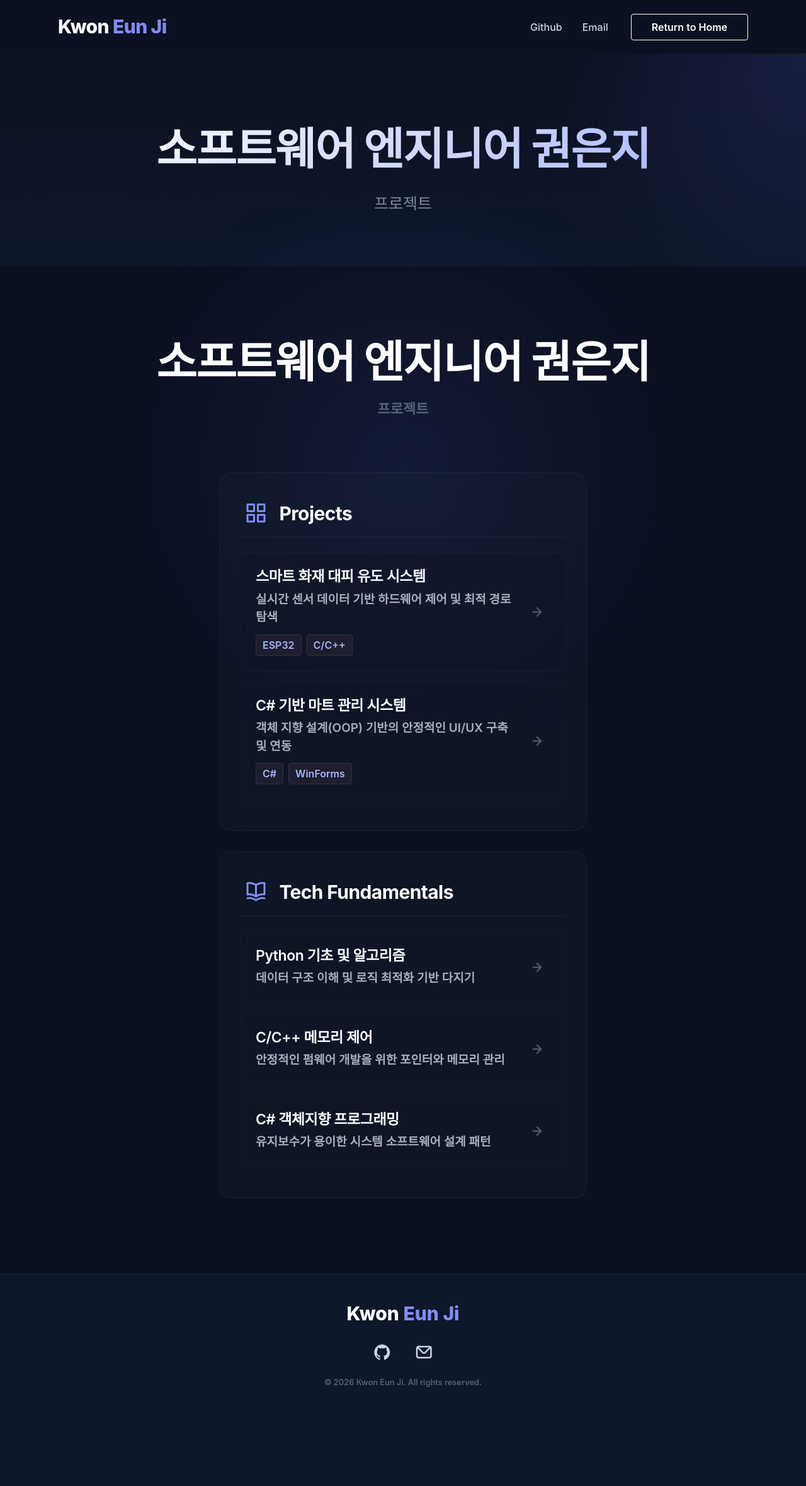
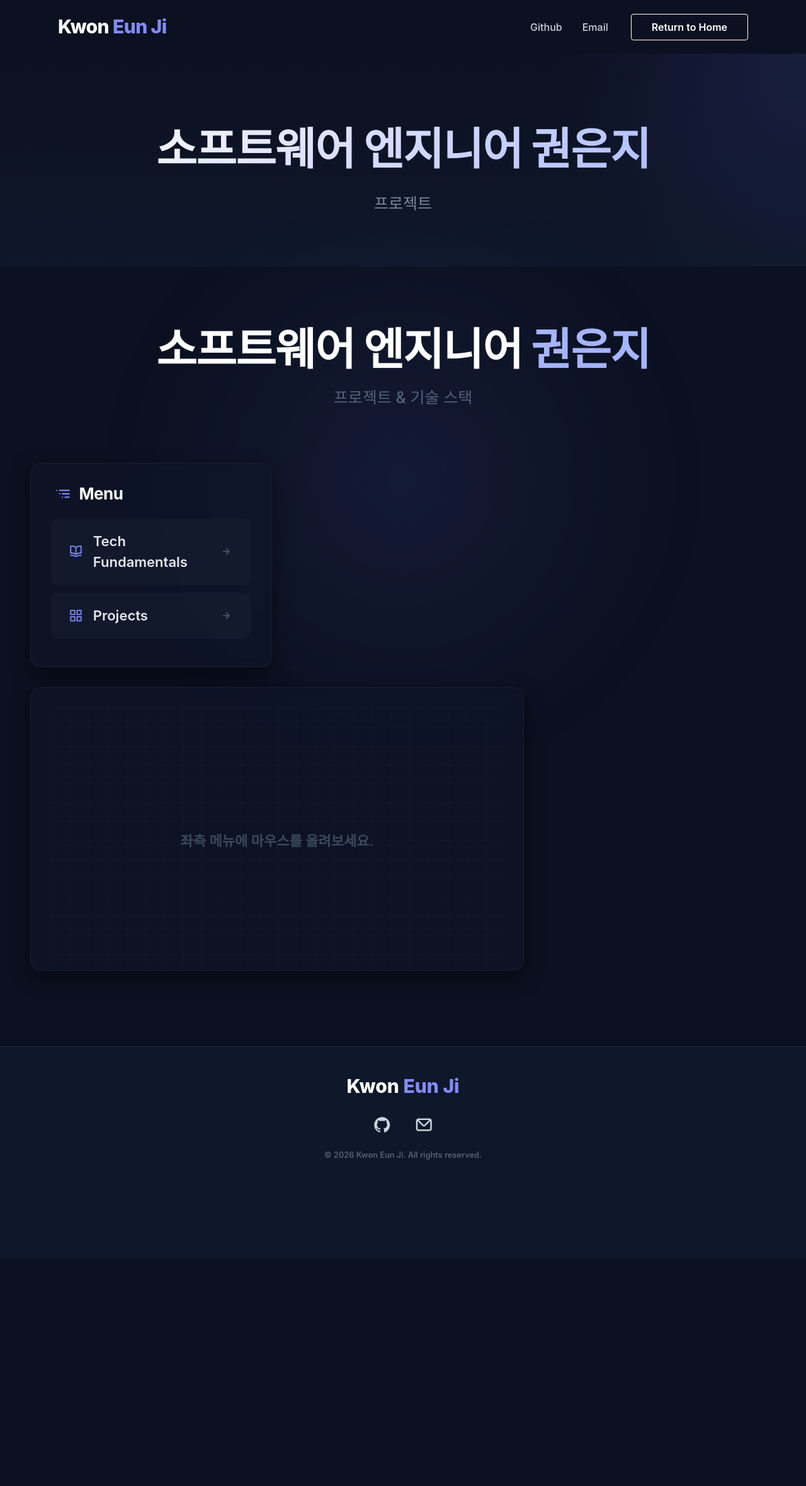
Before and after one commit to eunji021/eunji021.github.io, a Jekyll site: the page built from index.html, in a window 1280 px wide. Shown: the whole page at 63% size. Built offline with Jekyll 4.4.1, drawn with Linux system fonts in a browser that asks for light colours; nearby versions of some CDN libraries; some web fonts are replaced; comment, search, counter and statistics services are not loaded; after the commit the page ends 1998 px from its top, so only the background shows below that.

Commit message:
기존테마1

```diff
--- a/_scss/_premium.scss
+++ b/_scss/_premium.scss
@@ -348,3 +348,149 @@
   display: flex;
   flex-direction: column;
 }
+
+// Modern Dashboard Styles
+.modern-panel {
+  background: rgba(15, 23, 42, 0.6);
+  backdrop-filter: blur(8px);
+  border: 1px solid rgba(255, 255, 255, 0.05);
+  border-radius: 16px;
+  box-shadow: 0 10px 30px rgba(0, 0, 0, 0.5);
+  padding: 32px;
+}
+
+.dash-menu {
+  .menu-item {
+    display: flex;
+    justify-content: space-between;
+    align-items: center;
+    padding: 20px 24px;
+    margin-bottom: 12px;
+    cursor: pointer;
+    border-radius: 12px;
+    transition: all 0.2s;
+    background: rgba(30, 41, 59, 0.3);
+    font-weight: 600;
+    font-size: 1.1rem;
+    color: #e2e8f0;
+
+    .menu-icon { margin-right: 12px; color: #818cf8; }
+    .list-arrow { color: #475569; transition: all 0.2s; }
+
+    &.hovered {
+      background: rgba(30, 41, 59, 0.8);
+      color: #ffffff;
+      box-shadow: 0 4px 12px rgba(0,0,0,0.2);
+      transform: translateX(4px);
+      border: 1px solid rgba(129, 140, 248, 0.3);
+
+      .list-arrow {
+        color: #818cf8;
+        transform: translateX(4px);
+      }
+    }
+  }
+}
+
+.dash-content {
+  .content-view {
+    position: absolute;
+    top: 32px;
+    left: 32px;
+    right: 32px;
+    bottom: 32px;
+    opacity: 0;
+    visibility: hidden;
+    transform: translateX(-30px);
+    transition: all 0.4s cubic-bezier(0.175, 0.885, 0.32, 1.275);
+
+    &.active {
+      opacity: 1;
+      visibility: visible;
+      transform: translateX(0);
+    }
+  }
+
+  #view-default {
+    background-image:
+      linear-gradient(rgba(255,255,255,0.02) 1px, transparent 1px),
+      linear-gradient(90deg, rgba(255,255,255,0.02) 1px, transparent 1px);
+    background-size: 30px 30px;
+    border-radius: 12px;
+    transform: none;
+  }
+
+  .tech-item {
+    padding: 24px;
+    margin-bottom: 16px;
+    background: rgba(30, 41, 59, 0.3);
+    border: 1px solid rgba(255, 255, 255, 0.05);
+    border-radius: 12px;
+    transition: transform 0.2s;
+
+    &:hover {
+      transform: translateY(-2px);
+      border-color: rgba(129, 140, 248, 0.3);
+    }
+
+    h4 {
+      margin: 0 0 8px 0;
+      font-size: 1.15rem;
+      color: #e2e8f0;
+    }
+    p {
+      margin: 0;
+      color: #94a3b8;
+    }
+  }
+
+  .project-cards-container {
+    display: grid;
+    grid-template-columns: 1fr;
+    gap: 16px;
+  }
+
+  .dash-card {
+    display: block;
+    padding: 24px;
+    background: rgba(30, 41, 59, 0.4);
+    border: 1px solid rgba(255, 255, 255, 0.05);
+    border-radius: 12px;
+    text-decoration: none;
+    transition: all 0.3s cubic-bezier(0.4, 0, 0.2, 1);
+
+    &:hover {
+      background: rgba(30, 41, 59, 0.8);
+      border-color: rgba(129, 140, 248, 0.5);
+      transform: translateY(-4px);
+      box-shadow: 0 10px 20px -5px rgba(0, 0, 0, 0.3);
+    }
+
+    .list-title {
+      color: #e2e8f0;
+      margin: 0 0 8px 0;
+      font-size: 1.15rem;
+    }
+
+    .list-desc {
+      color: #94a3b8;
+      font-size: 0.95rem;
+      margin-bottom: 16px;
+    }
+
+    .tech-badges {
+      display: flex;
+      gap: 8px;
+    }
+
+    .badge-pill {
+      background: rgba(99, 102, 241, 0.2) !important;
+      color: #a5b4fc !important;
+      padding: 4px 12px !important;
+      border-radius: 20px !important;
+      font-size: 0.85rem !important;
+      font-weight: 500 !important;
+      border: 1px solid rgba(99, 102, 241, 0.3) !important;
+    }
+  }
+}
--- a/index.html
+++ b/index.html
@@ -12,77 +12,97 @@
   <div class="container" style="max-width: 1200px !important; width: 95% !important; position: relative; z-index: 2;">
 
     <!-- Hero Section -->
-    <div class="dash-hero" style="text-align: center; padding: 100px 0 60px;">
-      <h1 class="hero-title" style="font-size: 3.5rem; margin-bottom: 16px; font-weight: 800; color: #fff; letter-spacing: -0.02em;">소프트웨어 엔지니어 권은지</h1>
-      <p class="hero-subtitle" style="font-size: 1.1rem; color: #64748b; font-weight: 600;">프로젝트</p>
+    <div class="dash-hero" style="text-align: center; padding: 80px 0 60px;">
+      <h1 class="hero-title" style="font-size: 3.5rem; margin-bottom: 16px; font-weight: 800; color: #fff; letter-spacing: -0.02em;">소프트웨어 엔지니어 <span style="color: #a5b4fc;">권은지</span></h1>
+      <p class="hero-subtitle" style="font-size: 1.25rem; color: #64748b; font-weight: 500;">프로젝트 &amp; 기술 스택</p>
     </div>
 
-    <!-- Two-Column Layout -->
-    <div class="columns" style="display: flex; align-items: stretch; gap: 32px; justify-content: center;">
+    <!-- Two-Panel Split Section -->
+    <div class="columns" style="display: flex; align-items: stretch; gap: 32px;">
 
-      <!-- Left Column: Projects -->
-      <div class="column col-6 col-md-12" style="display: flex;">
-        <div class="dashboard-panel" style="width: 100%;">
-          <h3 class="dashboard-title">
-            <i class="uil uil-apps" style="color: #818cf8; margin-right: 12px; font-size: 1.8rem;"></i> Projects
+      <!-- Left Panel: MENU -->
+      <div class="column col-4 col-md-12">
+        <div class="modern-panel dash-menu">
+          <h3 style="color: #fff; font-size: 1.3rem; margin-top: 0; margin-bottom: 24px; display: flex; align-items: center; gap: 8px;">
+            <i class="uil uil-list-ui-alt" style="color: #818cf8;"></i> Menu
           </h3>
+          <ul class="menu-list" style="list-style: none; padding: 0; margin: 0;">
+            <li class="menu-item" id="menu-tech">
+              <div style="display: flex; align-items: center;">
+                <span class="menu-icon"><i class="uil uil-book-open"></i></span> Tech Fundamentals
+              </div>
+              <i class="uil uil-arrow-right list-arrow"></i>
+            </li>
+            <li class="menu-item" id="menu-projects">
+              <div style="display: flex; align-items: center;">
+                <span class="menu-icon"><i class="uil uil-apps"></i></span> Projects
+              </div>
+              <i class="uil uil-arrow-right list-arrow"></i>
+            </li>
+          </ul>
+        </div>
+      </div>
 
-          <a href="{{ site.baseurl }}/embedded-hardware-projects" class="list-item">
+      <!-- Right Panel: CONTENT AREA -->
+      <div class="column col-8 col-md-12">
+        <div class="modern-panel dash-content" id="dash-content-area" style="position: relative; overflow: hidden; height: 100%; min-height: 450px;">
+
+          <!-- Default State (Grid background) -->
+          <div class="content-view active" id="view-default" style="display: flex; align-items: center; justify-content: center; height: 100%;">
+             <p style="color: #475569; font-size: 1.1rem;">좌측 메뉴에 마우스를 올려보세요.</p>
+          </div>
+
+          <!-- Tech Fundamentals View -->
+          <div class="content-view" id="view-tech">
+            <h3 style="margin-top: 0; color: #fff; margin-bottom: 24px; font-weight: 700; display: flex; align-items: center; gap: 8px;">
+              <i class="uil uil-book-open" style="color: #818cf8;"></i> Tech Fundamentals
+            </h3>
+            <div class="tech-item">
+              <h4>Python 기초 및 알고리즘</h4>
+              <p>데이터 구조 이해 및 로직 최적화 기반 다지기</p>
+            </div>
+            <div class="tech-item">
+              <h4>C/C++ 메모리 제어</h4>
+              <p>안정적인 펌웨어 개발을 위한 포인터/메모리 관리</p>
+            </div>
+            <div class="tech-item">
+              <h4>C# 객체지향 프로그래밍</h4>
+              <p>유지보수가 용이한 시스템 소프트웨어 설계</p>
+            </div>
+          </div>
+
+          <!-- Projects View -->
+          <div class="content-view" id="view-projects">
+            <h3 style="margin-top: 0; color: #fff; margin-bottom: 24px; font-weight: 700; display: flex; align-items: center; gap: 8px;">
+              <i class="uil uil-apps" style="color: #818cf8;"></i> Projects
+            </h3>
+            <div class="project-cards-container">
+
+              <a href="{{ site.baseurl }}/embedded-hardware-projects" class="list-item dash-card">
                 <div class="list-content">
                   <h4 class="list-title">스마트 화재 대피 유도 시스템</h4>
                   <p class="list-desc">실시간 센서 데이터 기반 하드웨어 제어 및 최적 경로 탐색</p>
-              <div class="tech-badges" style="justify-content: flex-start; margin-top: 12px;">
+                  <div class="tech-badges">
                     <span class="badge-pill">ESP32</span>
                     <span class="badge-pill">C/C++</span>
                   </div>
                 </div>
-            <i class="uil uil-arrow-right list-arrow"></i>
               </a>
 
-          <a href="{{ site.baseurl }}/system-software-projects" class="list-item">
+              <a href="{{ site.baseurl }}/system-software-projects" class="list-item dash-card">
                 <div class="list-content">
                   <h4 class="list-title">C# 기반 마트 관리 시스템</h4>
                   <p class="list-desc">객체 지향 설계(OOP) 기반의 안정적인 UI/UX 구축 및 연동</p>
-              <div class="tech-badges" style="justify-content: flex-start; margin-top: 12px;">
+                  <div class="tech-badges">
                     <span class="badge-pill">C#</span>
                     <span class="badge-pill">WinForms</span>
                   </div>
                 </div>
-            <i class="uil uil-arrow-right list-arrow"></i>
               </a>
+
             </div>
           </div>
 
-      <!-- Right Column: Tech Fundamentals -->
-      <div class="column col-6 col-md-12" style="display: flex;">
-        <div class="dashboard-panel" style="width: 100%;">
-          <h3 class="dashboard-title">
-            <i class="uil uil-book-open" style="color: #818cf8; margin-right: 12px; font-size: 1.8rem;"></i> Tech Fundamentals
-          </h3>
-
-          <a href="{{ site.baseurl }}/tech-fundamentals" class="list-item">
-            <div class="list-content">
-              <h4 class="list-title">Python 기초 및 알고리즘</h4>
-              <p class="list-desc">데이터 구조 이해 및 로직 최적화 기반 다지기</p>
-            </div>
-            <i class="uil uil-arrow-right list-arrow"></i>
-          </a>
-
-          <a href="{{ site.baseurl }}/tech-fundamentals" class="list-item">
-            <div class="list-content">
-              <h4 class="list-title">C/C++ 메모리 제어</h4>
-              <p class="list-desc">안정적인 펌웨어 개발을 위한 포인터와 메모리 관리</p>
-            </div>
-            <i class="uil uil-arrow-right list-arrow"></i>
-          </a>
-
-          <a href="{{ site.baseurl }}/tech-fundamentals" class="list-item">
-            <div class="list-content">
-              <h4 class="list-title">C# 객체지향 프로그래밍</h4>
-              <p class="list-desc">유지보수가 용이한 시스템 소프트웨어 설계 패턴</p>
-            </div>
-            <i class="uil uil-arrow-right list-arrow"></i>
-          </a>
         </div>
       </div>
 
@@ -90,3 +110,49 @@
 
   </div>
 </div>
+
+<script>
+document.addEventListener("DOMContentLoaded", function() {
+  const menuTech = document.getElementById('menu-tech');
+  const menuProjects = document.getElementById('menu-projects');
+
+  const viewDefault = document.getElementById('view-default');
+  const viewTech = document.getElementById('view-tech');
+  const viewProjects = document.getElementById('view-projects');
+
+  function resetViews() {
+    if(viewDefault) viewDefault.classList.remove('active');
+    if(viewTech) viewTech.classList.remove('active');
+    if(viewProjects) viewProjects.classList.remove('active');
+
+    if(menuTech) menuTech.classList.remove('hovered');
+    if(menuProjects) menuProjects.classList.remove('hovered');
+  }
+
+  if(menuTech) {
+    menuTech.addEventListener('mouseenter', () => {
+      resetViews();
+      viewTech.classList.add('active');
+      menuTech.classList.add('hovered');
+    });
+
+    menuTech.addEventListener('mouseleave', () => {
+      resetViews();
+      viewDefault.classList.add('active');
+    });
+  }
+
+  if(menuProjects) {
+    menuProjects.addEventListener('mouseenter', () => {
+      resetViews();
+      viewProjects.classList.add('active');
+      menuProjects.classList.add('hovered');
+    });
+
+    menuProjects.addEventListener('mouseleave', () => {
+      resetViews();
+      viewDefault.classList.add('active');
+    });
+  }
+});
+</script>
```
Lines whose indentation alone changed are shown as unchanged.
